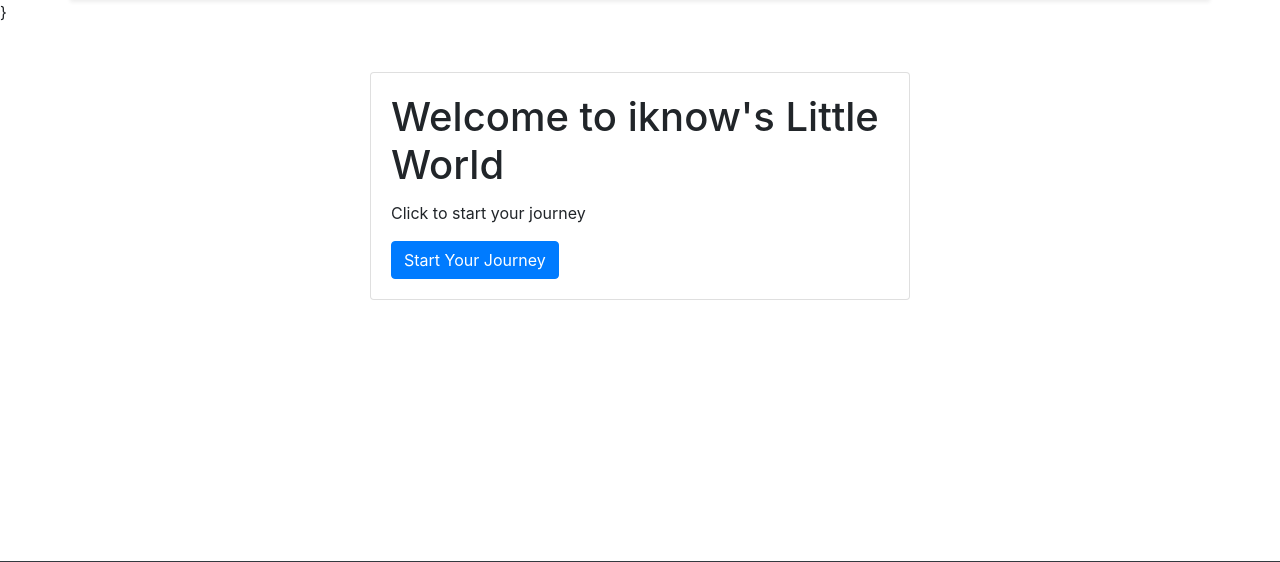
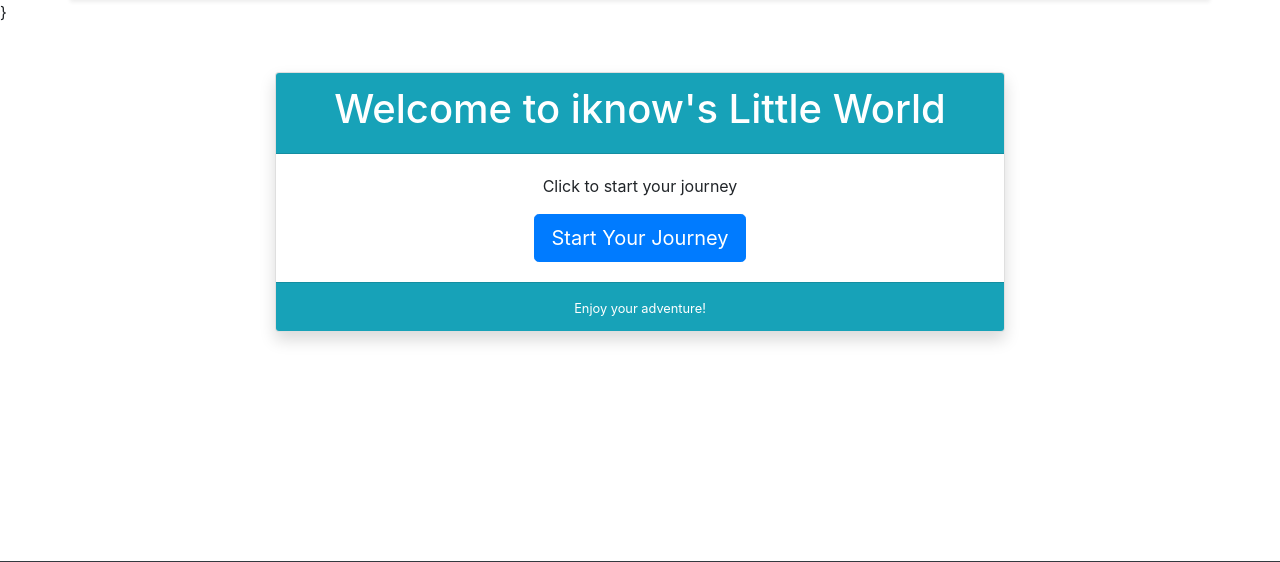
Before and after one commit to iknow181/ToolsWeb, a Flask app: page / in a window 1280 px wide. Shown: the part 48-610 px from the top of the page. Run offline with Flask 3, Linux system fonts and the light colour scheme; some libraries are stand-ins or nearby versions.

Commit message:
Update welcome.html

```diff
--- a/templates/welcome.html
+++ b/templates/welcome.html
@@ -5,18 +5,24 @@
     document.title = "Welcome";
   };
 </script>
-    <div class="container">
-        <div class="row justify-content-center mt-5">
-            <div class="col-md-6">
-                <div class="card">
-                    <div class="card-body">
-                        <h1 class="card-title">Welcome to iknow's Little World</h1>
-                        <p class="card-text">Click to start your journey</p>
-                        <a href="{{ url_for('menu') }}" class="btn btn-primary">Start Your Journey</a>
-                    </div>
+<div class="container">
+    <div class="row justify-content-center mt-5">
+        <div class="col-md-8">
+            <div class="card text-center shadow">
+                <div class="card-header bg-info text-white">
+                    <h1>Welcome to iknow's Little World</h1>
+                </div>
+                <div class="card-body">
+                    <p class="card-text">Click to start your journey</p>
+                    <a href="{{ url_for('menu') }}" class="btn btn-lg btn-primary">Start Your Journey</a>
+                </div>
+                <div class="card-footer bg-info text-white">
+                    <small>Enjoy your adventure!</small>
                 </div>
             </div>
         </div>
     </div>
+</div>
+
 <br>
 {% include 'footer.html' %}
```
